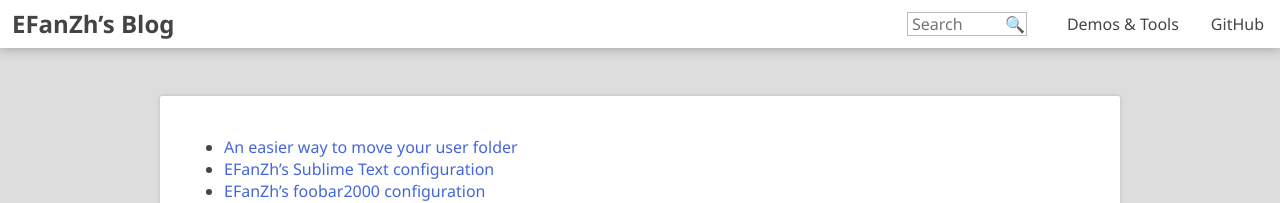
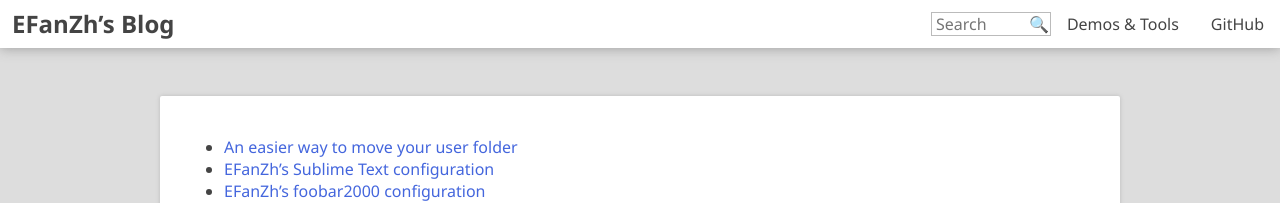
Before and after one commit to fuzeyi/efanzh.github.io, a Jekyll site: the page built from index.html, in a window 1280 px wide. Shown: the top 203 px of the page. Built offline with Jekyll 4.4.1, drawn with Linux system fonts in a browser that asks for light colours.

Commit message:
Move search to list

```diff
--- a/_config.yml
+++ b/_config.yml
@@ -15,3 +15,7 @@
         type: "pages"
     values:
         layout: "default"
+  - scope:
+        path: "scripts"
+    values:
+        layout: nil
--- a/_includes/header.html
+++ b/_includes/header.html
@@ -2,14 +2,14 @@
     <nav>
         <a href="/"><h1 class="title">{{ site.title }}</h1></a>
     </nav>
-    <div class="header-right-column">
-        <form class="search" id="search-form">
-            <input class="search-textbox" id="search-textbox" placeholder="Search" type="text" />
-            <button class="search-button" type="submit">🔍</button>
-        </form>
-        <ul class="page-list">
-            <li><a href="demos-and-tools.html">Demos &amp; Tools</a></li>
-{% for page in site.links %}            <li><a href="{{ page.url }}">{{ page.title }}</a></li>
-{% endfor %}        </ul>
-    </div>
+    <ul class="header-right-column">
+        <li>
+            <form class="search" id="search-form">
+                <input class="search-textbox" id="search-textbox" placeholder="Search" type="text" />
+                <button class="search-button" type="submit">🔍</button>
+            </form>
+        </li>
+        <li><a href="demos-and-tools.html">Demos &amp; Tools</a></li>
+{% for page in site.links %}        <li><a href="{{ page.url }}">{{ page.title }}</a></li>
+{% endfor %}    </ul>
 </header>
--- a/stylesheets/common.css
+++ b/stylesheets/common.css
@@ -29,12 +29,30 @@
 {
     align-items: center;
     display: flex;
+    margin: 0;
+    padding: 0;
+}
+
+.header-right-column > li
+{
+    list-style-type: none;
+}
+
+.header-right-column > li > a
+{
+    display: block;
+    line-height: 48px;
+    padding: 0 1em;
+}
+
+.header-right-column > li > a:hover
+{
+    background-color: #eee;
 }
 
 .search
 {
     display: flex;
-    margin-right: 24px;
 }
 
 .search-textbox, .search-button
@@ -64,30 +82,6 @@
     margin-left: -24px;
     padding: 0;
     width: 24px;
-}
-
-.page-list
-{
-    display: flex;
-    margin: 0;
-    padding: 0;
-}
-
-.page-list > li
-{
-    list-style-type: none;
-}
-
-.page-list > li:hover
-{
-    background-color: #eee;
-}
-
-.page-list > li > a
-{
-    display: block;
-    line-height: 48px;
-    padding: 0 1em;
 }
 
 .main
```
